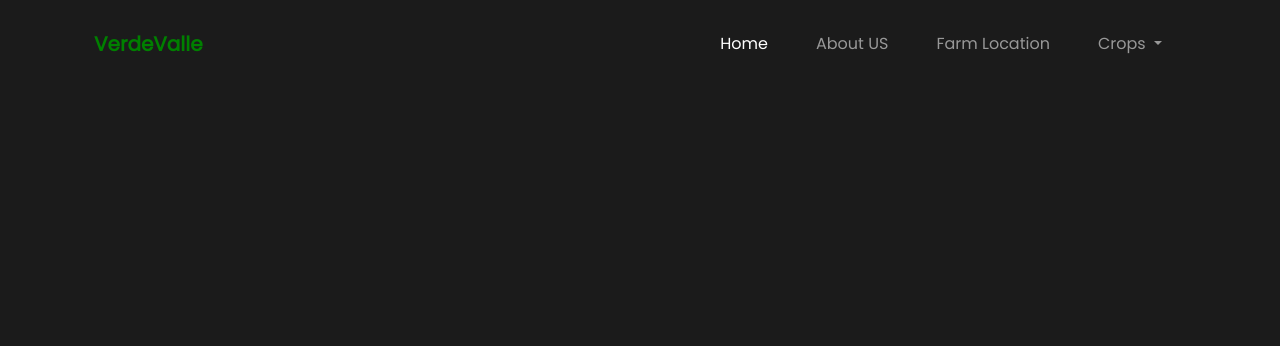
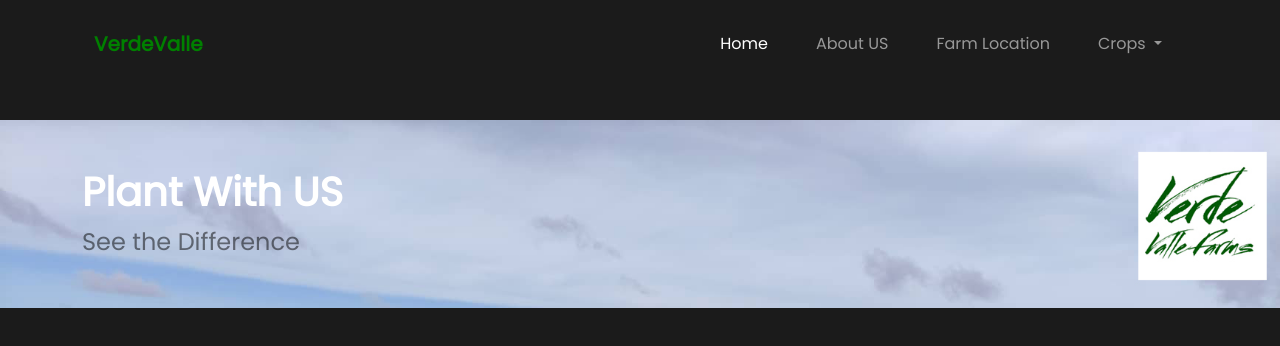
Before and after one commit to markokratos0918/MiniOne, a website built with Parcel: page src/index.html in a window 1280 px wide. Built offline with nearby package versions, Linux system fonts and the light colour scheme.

Commit message:
Adding header section

```diff
--- a/src/index.html
+++ b/src/index.html
@@ -11,6 +11,7 @@
     <script type="module" src="js/main.js"></script>
   </head>
   <body>
+     <!--nav section-->
     <div class="container">
         <nav class="navbar navbar-expand-lg navbar-dark mt-3">
             <div class="container-fluid">
@@ -45,5 +46,13 @@
             </div>
           </nav>
     </div>
+        <!--header section-->
+
+    <div class="container-fluid custombg mt-5">
+        <div class="container pt-5 pb-5">
+            <h1 class="fw-bold">Plant With US</h1>
+            <p class="subhead fs-4 mb-0 text-black-50">See the Difference</p>
+        </div>
+    </div>
   </body>
 </html>
--- a/src/scss/custom.scss
+++ b/src/scss/custom.scss
@@ -15,3 +15,12 @@ $font-family-sans-serif: 'Poppins', sans-serif;
     padding-left: 1.5rem;
    }
 }
+
+.custombg {
+    background: black url('../asset/background.jpg');
+    background-size: cover;
+    display: inline-block;
+    margin-block: 300px;
+
+
+}
```
Also changed, not shown: dist/background.674a48a9.jpg (renamed from src/asset/cc background.jpg), dist/cc background.c78e8f55.jpg (added), dist/index.html, dist/logo.d96f2ded.jpg (renamed from src/asset/VV logo.jpg), src/asset/background.jpg (added), src/asset/logo.jpg (added), 3 other files.
